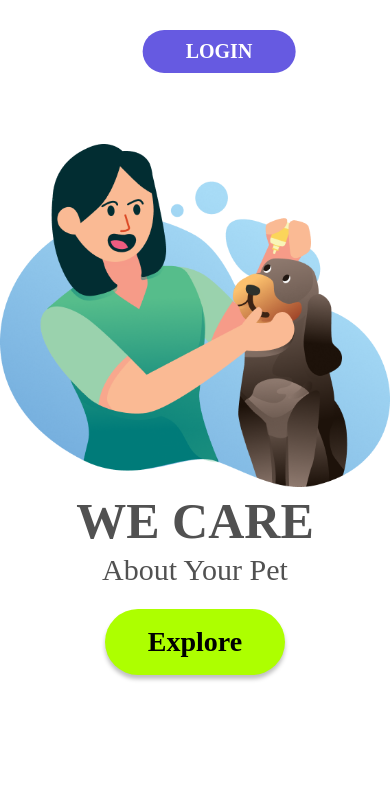
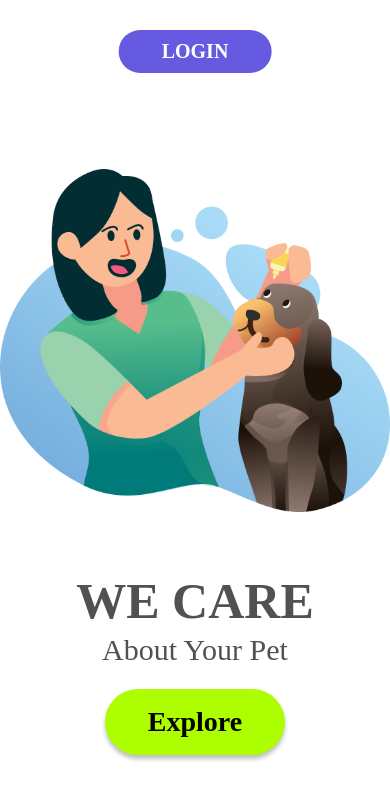
Before and after one commit to AlafST/WE-CARE-PROJETO, a plain HTML site: page index.html in a window 390 px wide. Drawn offline with Linux system fonts and the light colour scheme.

Commit message:
Pequeno ajuste na responsividade

```diff
--- a/style.css
+++ b/style.css
@@ -106,11 +106,13 @@ p {
     width: 100%;
     height: auto;
     margin:0;
+    margin-top: 25px;
 }
 
 section {
     display: block;
     text-align: center;
+    margin-top: 55px;
 
 }
 
@@ -124,6 +126,7 @@ section {
     left: 50%;
     transform: translateX(-50%);
     font-size: 20px;
+    margin: 0;
 }
 
 h1{
```
